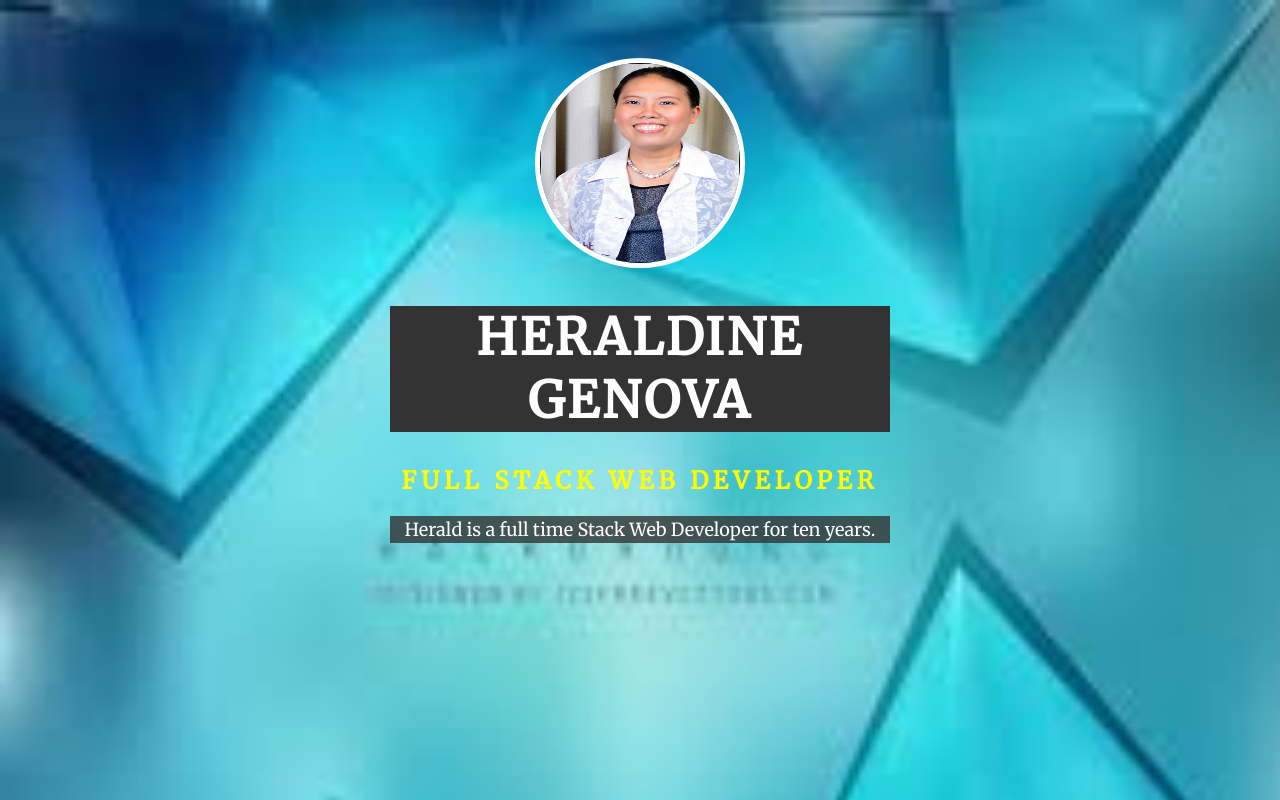
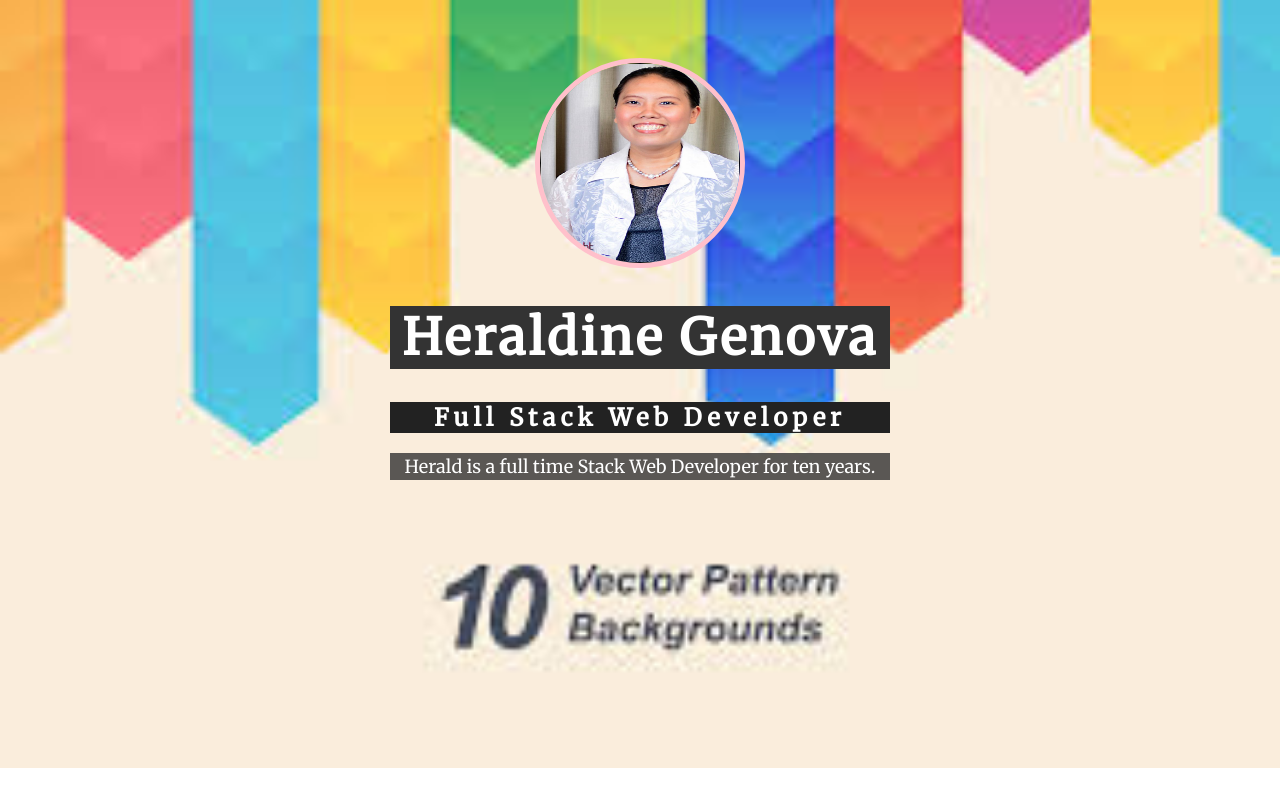
Before and after one commit to Hgenova/dev-portfolio, a plain HTML site: page index.html in a window 1280 px wide. Drawn offline with Linux system fonts and the light colour scheme.

Commit message:
includes updates on my portfolio

```diff
--- a/assets/css/style.css
+++ b/assets/css/style.css
@@ -1,6 +1,6 @@
 
 body {
-	background-image: url(../images/bg.jpeg);
+	background-image: url(../images/pattern.png);
 	background-repeat: no-repeat;
 	background-size:cover;
 	color: #fff;
@@ -10,14 +10,15 @@ h1 {
 	font-size: 50px;
 	margin-bottom; 0;
 	background-color: #333;
-	text-transform: uppercase;
+	text-transform: none;
 	letter-spacing: 3px;
 
 }
 h2 {
-	text-transform: uppercase;
+	text-transform: none;
+	background-color: #222;
 	letter-spacing: 5px;
-	color: yellow;
+	color: white;
 
 }
 #me {
@@ -26,7 +27,7 @@ h2 {
 	border-radius: 50%;
 	border-style: solid;
 	border-width: 5px;
-	border-color: white;
+	border-color: pink;
 	margin-top: 50px;
 
 }
--- a/index.html
+++ b/index.html
@@ -8,11 +8,17 @@
 
 <!--link to google fonts -->
 	<link href="https://fonts.googleapis.com/css?family=Merriweather" rel="stylesheet">
+
+<!-- Favicon -->
+	<link rel="icon" type="image/gif/png"
+	 href="assets/images/sbLogo.png">
+
+
 </head>
 <body>
 <div class="container">
 <img id="me" src="assets/images/me.jpeg">
-	<h1>heraldine genova </h1>
+	<h1>Heraldine Genova </h1>
 	<h2>Full Stack Web Developer</h2>
 
 	<p class="about">Herald is a full time Stack Web Developer for ten years. </p>
```
Also changed, not shown: assets/images/sbLogo.png (added).
